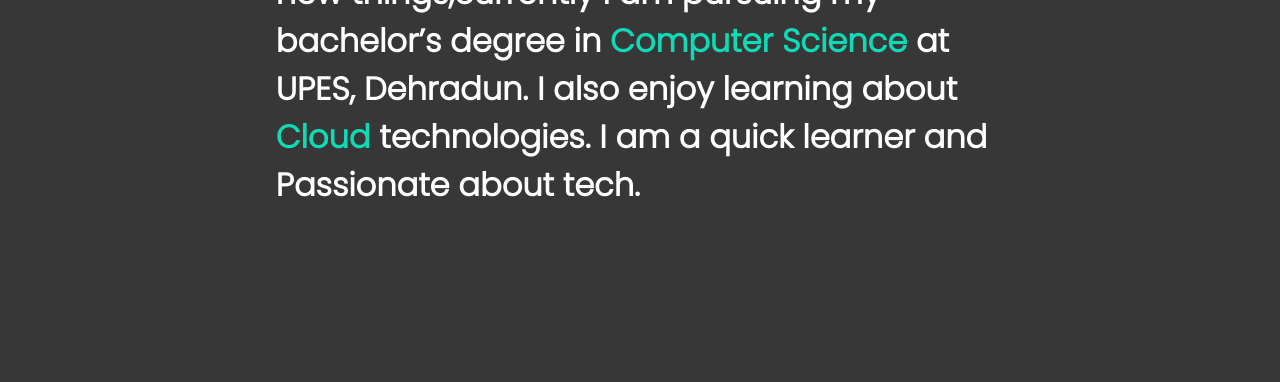
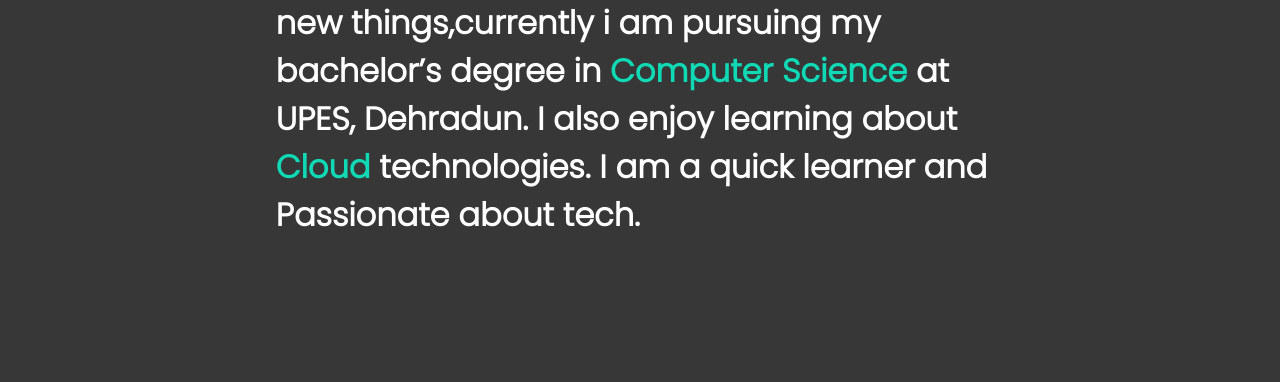
Before and after one commit to nitish848/Portfolio, a plain HTML site: page index.html in a window 1280 px wide. Shown: the part 942-1324 px from the top of the page. Before the commit the page ends 1294 px from the top, so only its background shows below. Drawn offline with Linux system fonts and the light colour scheme.

Commit message:
margin updated

```diff
--- a/style.css
+++ b/style.css
@@ -145,7 +145,7 @@ main .gitbtn{
     flex-direction: column;
     margin: auto;
     color: white;
-    margin-top: 140px;
+    margin-top: 170px;
     margin-bottom: 100px;
 }
 .aboutme h3{
```
